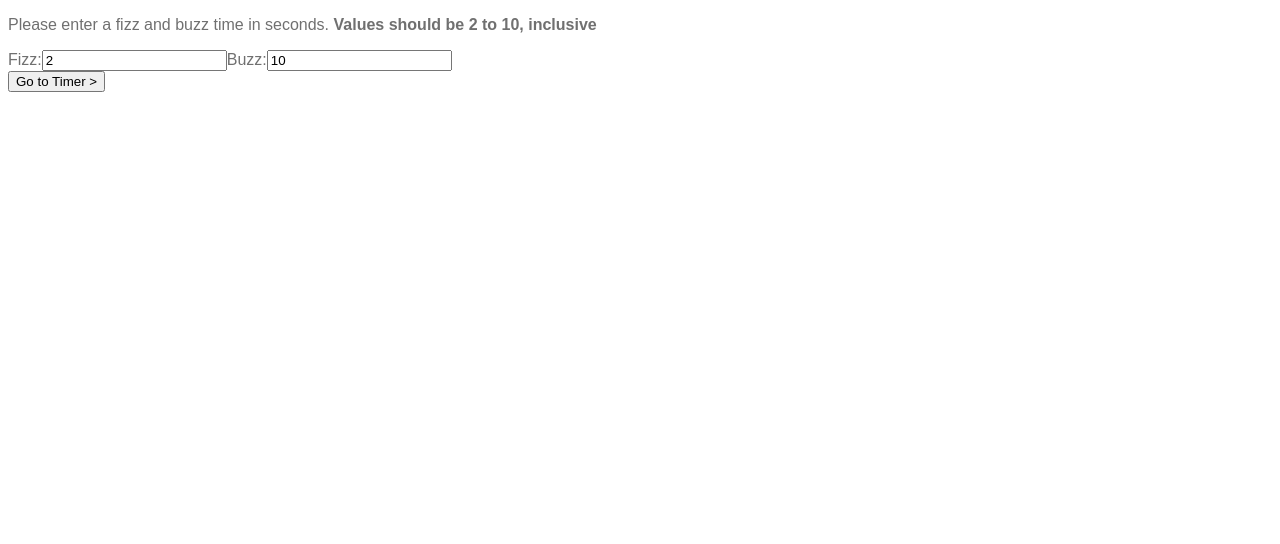
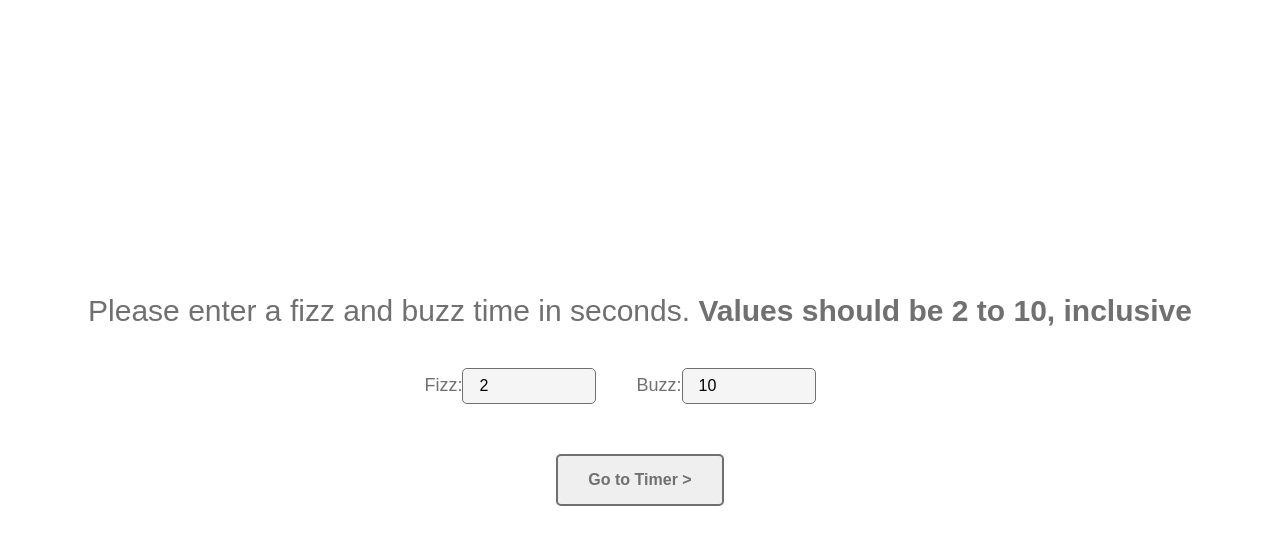
Before and after one commit to TangoYankee/fizzbuzztime, a React app: page / in a window 1280 px wide. Shown: the top 544 px of the page. Built offline with nearby package versions, Linux system fonts and the light colour scheme.

Commit message:
add styling

```diff
--- a/src/components/App/index.tsx
+++ b/src/components/App/index.tsx
@@ -4,7 +4,7 @@ import { FizzBuzz } from 'components/FizzBuzz'
 
 export const App: React.FunctionComponent = () => {
   return (
-    <div>
+    <div className="app-container">
       <FizzBuzz />
     </div>
   )
--- /dev/null
+++ b/src/components/FizzBuzz/Timer/index.css
@@ -0,0 +1,55 @@
+.timer-container .nav-btn {
+    position: absolute;
+    left: 50px;
+    top: 50px;
+}
+
+.timer-title{
+    font-size: 30px;
+    margin: 0 auto 50px;
+}
+
+.counter-display{
+    font-size: 30px;
+    font-weight: bold;
+    border: 2px solid #707070;
+    border-radius: 5px;
+    width: 640px;
+    background-color: #f5f5f5;
+    padding: 28px;
+    margin: 0 auto 50px;
+}
+
+.timer-btn-container {
+    display: flex;
+    flex-direction: row;
+    margin: 0 auto 65px;
+}
+
+.timer-btn {
+    width: 200px;
+    border: none;
+    border-radius: 5px;
+    color: #ffffff;
+    padding: 15px;
+    text-align: center;
+    font-size: 16px;
+    font-weight: bold;
+    cursor: pointer;
+}
+
+.timer-btn.start-btn {
+    background-color: #5ccc87;
+    margin-right: 30px;
+}
+
+.timer-btn.stop-btn {
+    background-color: #E66666;
+}
+
+.fizz-buzz-text {
+    font-size: 80px;
+    font-weight: bold;
+    margin: 0 auto;
+    height: 90px;
+}
--- a/src/components/FizzBuzz/Timer/index.tsx
+++ b/src/components/FizzBuzz/Timer/index.tsx
@@ -1,5 +1,6 @@
 import * as React from 'react'
 
+import 'components/FizzBuzz/Timer/index.css'
 import { FizzBuzz, TimerClick } from 'components/FizzBuzz'
 import { ElapsedAtTime, getElapsedAtTime, MaxElapsedSeconds, adjustStopTime } from 'components/FizzBuzz/util'
 import { formatTime } from 'components/FizzBuzz/Timer/util'
@@ -42,7 +43,7 @@ export class Timer extends React.Component<TimerProps, { elapsedSeconds: number,
       })
     } else if (!this.props.isStopped) {
       const fizzBuzz: string = this.getFizzBuzz(MaxElapsedSeconds)
-      const stopTime:Date = (elapsedSeconds === MaxElapsedSeconds) ? atTime : adjustStopTime(atTime, elapsedSeconds)
+      const stopTime: Date = (elapsedSeconds === MaxElapsedSeconds) ? atTime : adjustStopTime(atTime, elapsedSeconds)
       this.props.updateTimerClicks({ type: 'stop', datetime: stopTime })
       this.setState({
         elapsedSeconds: MaxElapsedSeconds,
@@ -61,20 +62,21 @@ export class Timer extends React.Component<TimerProps, { elapsedSeconds: number,
 
   render () {
     return (
-      <div>
-        <button onClick={this.props.toggleValuesAreShown}>
+      <div className="fizz-buzz-child-container timer-container">
+        <button className="nav-btn" onClick={this.props.toggleValuesAreShown}>
           &lt; Set Times
         </button>
-        <h3>Time Elapsed</h3>
-        <div>
+        <div className="timer-title">Time Elapsed</div>
+        <div className="counter-display">
           {formatTime(this.state.elapsedSeconds)}
         </div>
         {/* <button onClick={() => this.props.updateTimerClicks({ type: 'start', datetime: new Date(new Date()-35994000) })}>Start</button> */}
         {/* <button onClick={() => this.props.updateTimerClicks({ type: 'start', datetime: new Date(new Date()-6594000) })}>Start</button> */}
-
-        <button onClick={() => this.props.updateTimerClicks({ type: 'start', datetime: new Date() })}>Start</button>
-        <button onClick={() => this.props.updateTimerClicks({ type: 'stop', datetime: new Date() })}>Stop/Reset</button>
-        <div>
+        <div className="timer-btn-container">
+          <button className="timer-btn start-btn" onClick={() => this.props.updateTimerClicks({ type: 'start', datetime: new Date() })}>Start</button>
+          <button className="timer-btn stop-btn" onClick={() => this.props.updateTimerClicks({ type: 'stop', datetime: new Date() })}>Stop/Reset</button>
+        </div>
+        <div className="fizz-buzz-text">
           {this.state.fizzBuzz}
         </div>
       </div>
--- /dev/null
+++ b/src/components/FizzBuzz/Values/index.css
@@ -0,0 +1,45 @@
+.values-instructions {
+    font-size: 30px;
+    margin: 0 auto 40px;
+}
+
+.values-input-container{
+    margin: 0 auto 13px;
+}
+
+.values-input-container label {
+    font-size: 18px;
+}
+
+.values-input-container input {
+    width: 100px;
+    padding: 8px 16px;
+    border: 1px solid #707070;
+    background-color: #F5F5F5;
+    border-radius: 5px;
+    font-size: 16px;
+    margin-right: 40px;
+}
+
+.fizz-buzz-error {
+    margin: 0 auto 13px;
+    padding: 2px;
+    height: 24px;
+    box-sizing: border-box;
+}
+
+.fizz-buzz-error.active {
+    background-color: #ffff99;
+    border: 1px solid #707070;
+    border-radius: 2px;
+}
+
+.values-container .nav-btn {
+    margin: 0 auto;
+    width: max-content;
+}
+
+.values-container .nav-btn:hover {
+    margin: auto;
+    width: max-content;
+}
--- a/src/components/FizzBuzz/Values/index.tsx
+++ b/src/components/FizzBuzz/Values/index.tsx
@@ -1,5 +1,6 @@
 import * as React from 'react'
 
+import 'components/FizzBuzz/Values/index.css'
 import { FizzBuzz, FizzBuzzError, FizzBuzzErrorTypes } from 'components/FizzBuzz'
 
 type ValuesProps = {
@@ -12,8 +13,9 @@ type ValuesProps = {
 
 export const Values = ({ toggleValuesAreShown, fizzValue, buzzValue, updateValue, fizzBuzzError }: ValuesProps) => {
   return (
-    <div>
-      <p>Please enter a fizz and buzz time in seconds. <strong>Values should be 2 to 10, inclusive</strong></p>
+    <div className="fizz-buzz-child-container values-container">
+      <div className="values-instructions">Please enter a fizz and buzz time in seconds. <strong>Values should be 2 to 10, inclusive</strong></div>
+      <div className="values-input-container">
         <label>
           Fizz:
           <input type="text" id="fizzValue" name="fizzValue" value={fizzValue} onChange={updateValue} />
@@ -22,8 +24,9 @@ export const Values = ({ toggleValuesAreShown, fizzValue, buzzValue, updateValue
           Buzz:
           <input type="text" id="buzzValue" name="buzzValue" value={buzzValue} onChange={updateValue} />
         </label>
-      <div>{fizzBuzzError.message}</div>
-      <button onClick={toggleValuesAreShown}disabled={fizzBuzzError.type === FizzBuzzErrorTypes.invalidRange}>
+      </div>
+      <div className={`fizz-buzz-error ${fizzBuzzError.type !== FizzBuzzErrorTypes.none ? 'active' : ''}`}>{fizzBuzzError.message}</div>
+      <button className="nav-btn" onClick={toggleValuesAreShown} disabled={fizzBuzzError.type === FizzBuzzErrorTypes.invalidRange}>
         Go to Timer &gt;
       </button>
     </div>
--- /dev/null
+++ b/src/components/FizzBuzz/index.css
@@ -0,0 +1,27 @@
+.fizz-buzz-container {
+    height: inherit;
+    display: flex;
+}
+
+.fizz-buzz-child-container{
+    margin: auto;
+    display: flex;
+    flex-direction: column;
+}
+
+.nav-btn {
+    border: 2px solid #707070;
+    color: #707070;
+    padding: 15px 30px;
+    text-align: center;
+    font-size: 16px;
+    font-weight: bold;
+    cursor: pointer;
+    border-radius: 5px;
+    box-sizing: border-box;
+}
+
+.nav-btn:disabled {
+    cursor: default;
+    opacity: 50%;
+}
--- a/src/components/FizzBuzz/index.tsx
+++ b/src/components/FizzBuzz/index.tsx
@@ -1,5 +1,6 @@
 import * as React from 'react'
 
+import 'components/FizzBuzz/index.css'
 import { Timer } from 'components/FizzBuzz/Timer'
 import { Values } from 'components/FizzBuzz/Values'
 import { MaxElapsedSeconds, getElapsedAtTime, areValuesValid } from 'components/FizzBuzz/util'
@@ -88,7 +89,7 @@ export class FizzBuzz extends React.Component<{}, FizzBuzzState> {
           const valuesValid: boolean = areValuesValid(this.state.fizzValue, this.state.buzzValue)
           const fizzBuzzError = valuesValid
             ? { type: FizzBuzzErrorTypes.none, message: '' }
-            : { type: FizzBuzzErrorTypes.invalidRange, message: 'Fizz or Buzz value is not in range of 2 to 10, inclusive' }
+            : { type: FizzBuzzErrorTypes.invalidRange, message: 'Fizz or Buzz value is not in range of 2 to 10, inclusive.' }
           this.setState({ fizzBuzzError: fizzBuzzError })
         })
       }
@@ -96,7 +97,7 @@ export class FizzBuzz extends React.Component<{}, FizzBuzzState> {
       this.setState({
         fizzBuzzError: {
           type: FizzBuzzErrorTypes.timerStarted,
-          message: 'Fizz and Buzz values cannot be updated once the timer has started. Go to Timer and reset it before continuing'
+          message: 'Fizz and Buzz values cannot be updated once the timer has started. Go to Timer and reset it before continuing.'
         }
       })
     }
@@ -129,7 +130,7 @@ export class FizzBuzz extends React.Component<{}, FizzBuzzState> {
 
   render () {
     return (
-      <div>
+      <div className='fizz-buzz-container'>
         {this.state.valuesAreShown ? this.renderValues() : this.renderTimer()}
       </div>
     )
--- a/src/index.css
+++ b/src/index.css
@@ -1,4 +1,8 @@
-html, body {
+html, body, #root, .app-container {
     font-family: Arial, Helvetica, sans-serif;
     color: #707070;
+    height: 100%;
+    width: 100%;
+    padding: 0;
+    margin: 0;
 }
```
Lines whose indentation alone changed are shown as unchanged.
